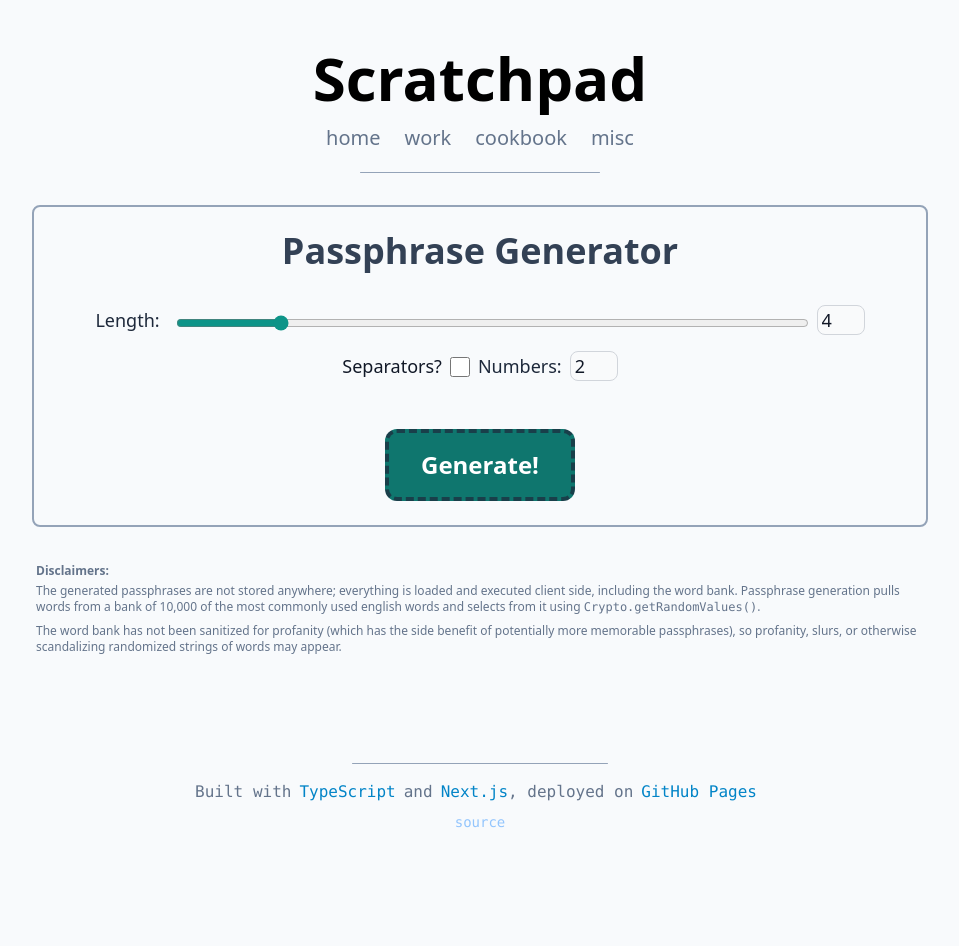
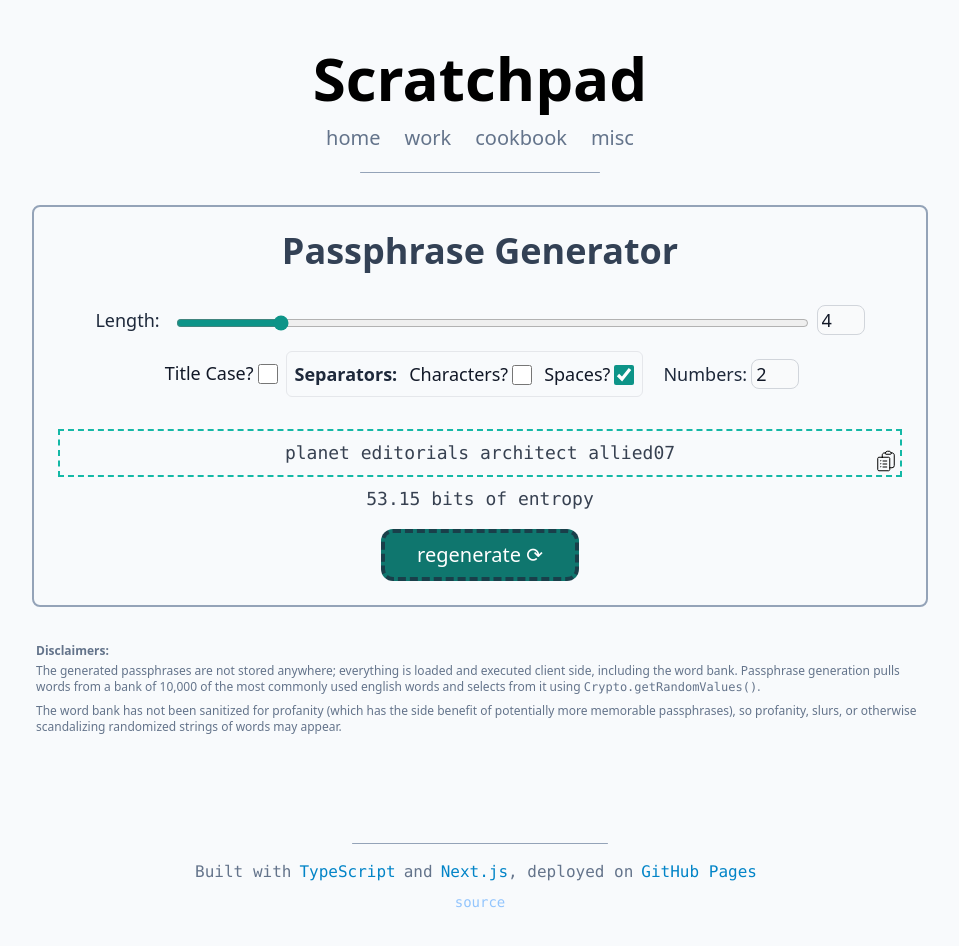
Before and after one commit to m-ttaylor/matthew-personal-site, a Next.js app: page /misc/generator in a window 1280 px wide. Shown: the top 946 px of the page, without its empty margins (160-1119 px from the left). Before the commit the page ends 880 px from the top, so only its background shows below. Built offline with nearby package versions, Linux system fonts and the light colour scheme.

Commit message:
Extract toggle components

```diff
--- a/src/pages/misc/generator.tsx
+++ b/src/pages/misc/generator.tsx
@@ -1,30 +1,13 @@
 
+import { SpecialToggle, Toggle } from "@/components/Toggle";
 import Container from "@/components/container";
 import PageBody from "@/components/pageBody";
 import PasswordDisplay from "@/components/passwordDisplay";
 import Slider from "@/components/slider";
 import passphraseService from "@/services/passphraseService";
 
-import { SetStateAction, useState } from "react";
+import { SetStateAction, useEffect, useState } from "react";
 
-
-interface ToggleProps {
-  label: string
-  toggleValue: boolean
-  setToggleValue: React.Dispatch<SetStateAction<boolean>>
-}
-
-const Toggle = ({ label, toggleValue, setToggleValue}: ToggleProps) => (
-  <>
-    <label className="text-gray-900 text-lg mr-2">{label}</label>
-    <input
-      className="w-5 h-5 relative top-1 accent-teal-600 hover:accent-teal-500 focus:accent-teal-300"
-      type="checkbox"
-      onChange={()=>setToggleValue(!toggleValue)}
-      checked={toggleValue}
-    />
-  </>
-);
 
 const Disclaimer = () => (
   <div className="p-1 mx-1 md:mx-auto w-full max-w-4xl">
@@ -51,20 +34,46 @@ const calculateEntropy = (passphraseLength: number, useSeparators: boolean, numb
 }
 
 const Generator = () => {
-  const [passphraseLength, setPassphraseLength] = useState<number>(4)
-  const [useSeparators, setUseSeparators] = useState<boolean>(false)
-  const [password, setPassword] = useState<string>("")
-  const [numbers, setNumbers] = useState<number>(2)
+  const [passphraseLength, setPassphraseLength] = useState<number>(4);
+  const [useSeparators, setUseSeparators] = useState<boolean>(false);
+  const [spaceBetween, setSpaceBetween] = useState<boolean>(true);
+  const [titleCase, setTitleCase] = useState<boolean>(false);
+  const [password, setPassword] = useState<string>("");
+  const [numbers, setNumbers] = useState<number>(2);
   const [entropy, setEntropy] = useState<string>("0");
 
-  const generatePassword = (length: number, separators: boolean, numbers: number) => async () => {
+  const handleToggleCharacters = () => {
+    setUseSeparators(!useSeparators);
+    if (!useSeparators) {
+      setSpaceBetween(false);
+    }
+  }
+
+  const handleToggleSpaces = () => {
+    setSpaceBetween(!spaceBetween);
+    if (!spaceBetween) {
+      setUseSeparators(false);
+    }
+  }
+
+  const generatePassword = (length: number, separators: boolean, numbers: number, titleCase: boolean, spaceBetween: boolean) => async () => {
     if (length < 1) length = 1
 
-    const passphrase = passphraseService.getPassphrase(length, separators, numbers)
+    const passphrase = passphraseService.getPassphrase(length, separators, numbers, titleCase, spaceBetween)
 
     setEntropy(calculateEntropy(passphraseLength, useSeparators, numbers))
     setPassword(passphrase)
   }
+
+  useEffect(() => {
+
+    const setFirstPassword = async () => {
+      const passphrase = passphraseService.getPassphrase(passphraseLength, useSeparators, numbers, titleCase, spaceBetween)
+      setEntropy(calculateEntropy(passphraseLength, useSeparators, numbers))
+      setPassword(passphrase)
+    }
+    void setFirstPassword()
+  }, [])
 
   return (
     <Container>
@@ -90,41 +99,54 @@ const Generator = () => {
             max="20"
           />
 
-          <div className="mt-2 mb-8 flex-wrap">
+          <div id="options-checkboxes" className="block justify-center mt-2 mb-8 md:flex flex-wrap">
             <Toggle
-              label="Separators?"
+              label="Title Case?"
+              toggleValue={titleCase}
+              setToggleValue={setTitleCase}
+            />
+            <div id="separator-options" className="border inline-block border-gray-200 p-2 rounded-md text-slate-800">
+              <span className="font-bold text-lg">Separators:</span>
+              <SpecialToggle
+                label="Characters?"
                 toggleValue={useSeparators}
-              setToggleValue={setUseSeparators}
+                handleToggle={handleToggleCharacters}
               />
-            <label className="text-slate-800 text-lg mx-2">
+              <SpecialToggle
+                label="Spaces?"
+                toggleValue={spaceBetween}
+                handleToggle={handleToggleSpaces}
+              />
+            </div>
+            <div id="numbers-selector" className="p-2">
+              <label className="text-slate-800 text-lg ml-3 mr-1">
                 Numbers:
               </label>
               <input
                 onChange={(e) => setNumbers(parseInt(e.target.value))}
                 value={numbers}
                 type="number"
-              className="pl-1 w-12 bg-gray-50 border border-gray-300 text-gray-900 text-lg rounded-lg focus:ring-blue-500 focus:border-blue-500 dark:bg-gray-700 dark:border-gray-600 dark:placeholder-gray-400 dark:text-white dark:focus:ring-blue-500 dark:focus:border-blue-500"
+                className="pl-1 mr-2 w-12 bg-gray-50 border border-gray-300 text-gray-900 text-lg rounded-lg focus:ring-blue-500 focus:border-blue-500 dark:bg-gray-700 dark:border-gray-600 dark:placeholder-gray-400 dark:text-white dark:focus:ring-blue-500 dark:focus:border-blue-500"
                 min="0"
                 max="20"
               />
             </div>
+          </div>
 
           {password ? <PasswordDisplay password={password} entropy={entropy}/> : null}
 
-          <div className="text-xl py-4 font-bold text-center">
+          <div className="text-xl py-4 text-center">
             <button
-              className="bg-teal-700 border-slate-800/70 border-4 border-dashed focus:bg-teal-300 hover:bg-teal-400 text-2xl text-white py-4 px-8 rounded-xl"
+              className="bg-teal-700 border-slate-800/70 border-4 border-dashed focus:bg-teal-300 hover:bg-teal-400 text-xl text-white py-2 px-8 rounded-xl"
               name="Generate!"
-              onClick={generatePassword(passphraseLength, useSeparators, numbers)}
+              onClick={generatePassword(passphraseLength, useSeparators, numbers, titleCase, spaceBetween)}
             >
-              Generate!
+              regenerate ⟳
             </button>
           </div>
         </div>
       </PageBody>
-
       <Disclaimer />
-
     </Container>
   );
 }
```
Lines whose indentation alone changed are shown as unchanged.
